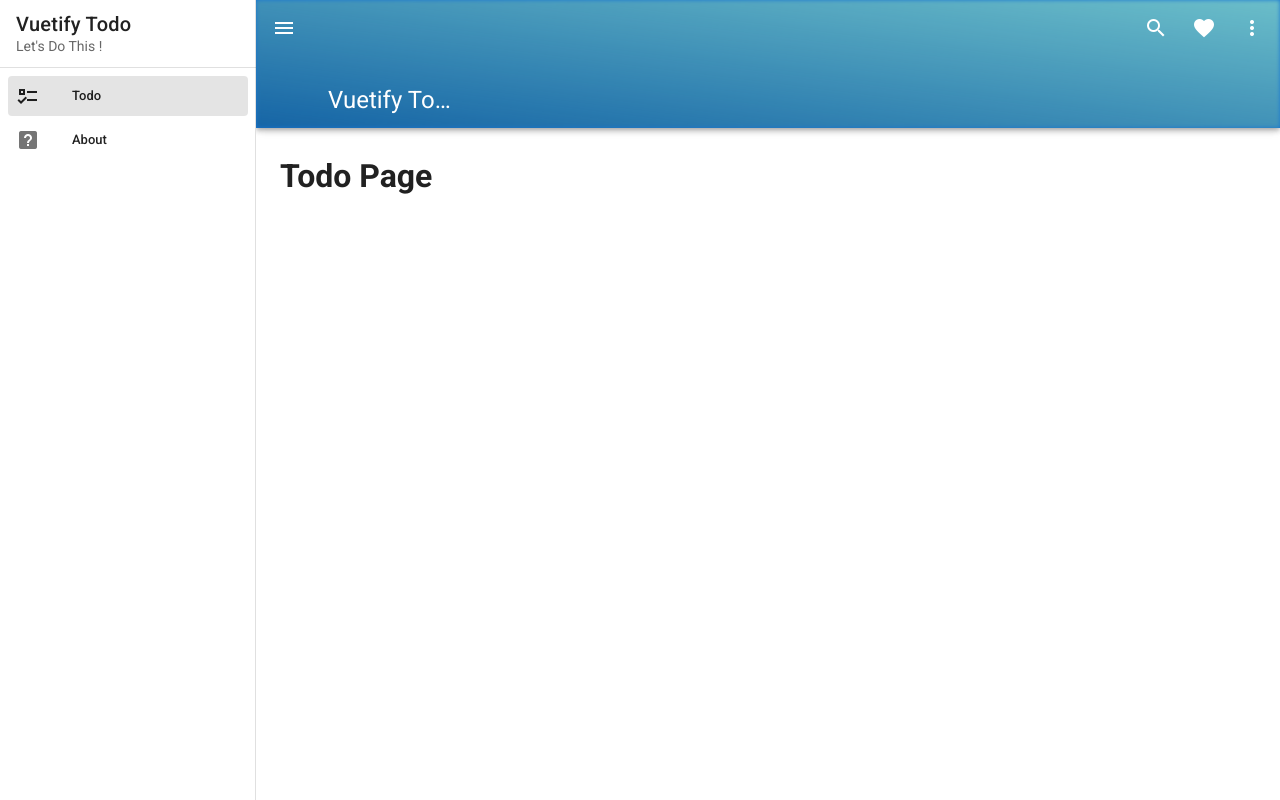
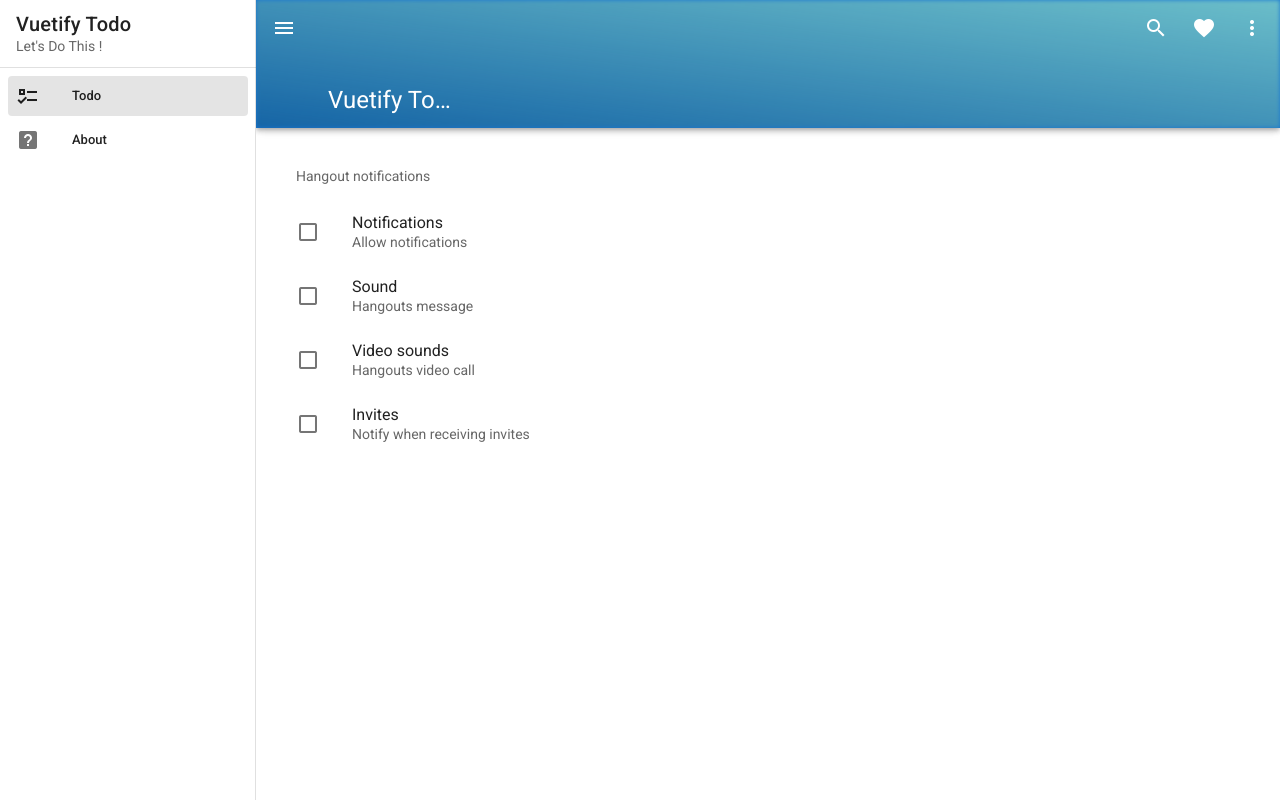
Before and after one commit to lumijoe/vuetify_y_todo, a Vue app: page /#/ in a window 1280 px wide. Built offline with nearby package versions, Linux system fonts and the light colour scheme.

Commit message:
add checkbox update app

```diff
--- a/src/views/TodoView.vue
+++ b/src/views/TodoView.vue
@@ -1,6 +1,81 @@
 <template>
   <div class="home pa-6">
-    <h1>Todo Page</h1>
+    <v-list
+      subheader
+      two-line
+      flat
+    >
+      <v-subheader>Hangout notifications</v-subheader>
+
+      <v-list-item-group
+        v-model="settings"
+        multiple
+      >
+        <v-list-item>
+          <template v-slot:default="{ active, }">
+            <v-list-item-action>
+              <v-checkbox
+                :input-value="active"
+                color="primary"
+              ></v-checkbox>
+            </v-list-item-action>
+
+            <v-list-item-content>
+              <v-list-item-title>Notifications</v-list-item-title>
+              <v-list-item-subtitle>Allow notifications</v-list-item-subtitle>
+            </v-list-item-content>
+          </template>
+        </v-list-item>
+
+        <v-list-item>
+          <template v-slot:default="{ active }">
+            <v-list-item-action>
+              <v-checkbox
+                :input-value="active"
+                color="primary"
+              ></v-checkbox>
+            </v-list-item-action>
+
+            <v-list-item-content>
+              <v-list-item-title>Sound</v-list-item-title>
+              <v-list-item-subtitle>Hangouts message</v-list-item-subtitle>
+            </v-list-item-content>
+          </template>
+        </v-list-item>
+
+        <v-list-item>
+          <template v-slot:default="{ active }">
+            <v-list-item-action>
+              <v-checkbox
+                :input-value="active"
+                color="primary"
+              ></v-checkbox>
+            </v-list-item-action>
+
+            <v-list-item-content>
+              <v-list-item-title>Video sounds</v-list-item-title>
+              <v-list-item-subtitle>Hangouts video call</v-list-item-subtitle>
+            </v-list-item-content>
+          </template>
+        </v-list-item>
+
+        <v-list-item>
+          <template v-slot:default="{ active }">
+            <v-list-item-action>
+              <v-checkbox
+                :input-value="active"
+                color="primary"
+              ></v-checkbox>
+            </v-list-item-action>
+
+            <v-list-item-content>
+              <v-list-item-title>Invites</v-list-item-title>
+              <v-list-item-subtitle>Notify when receiving invites</v-list-item-subtitle>
+            </v-list-item-content>
+          </template>
+        </v-list-item>
+      </v-list-item-group>
+    </v-list>
   </div>
   <!-- <hello-world /> -->
 </template>
```
Also changed, not shown: 1 other file (tests, documents, lock files or other folders).
